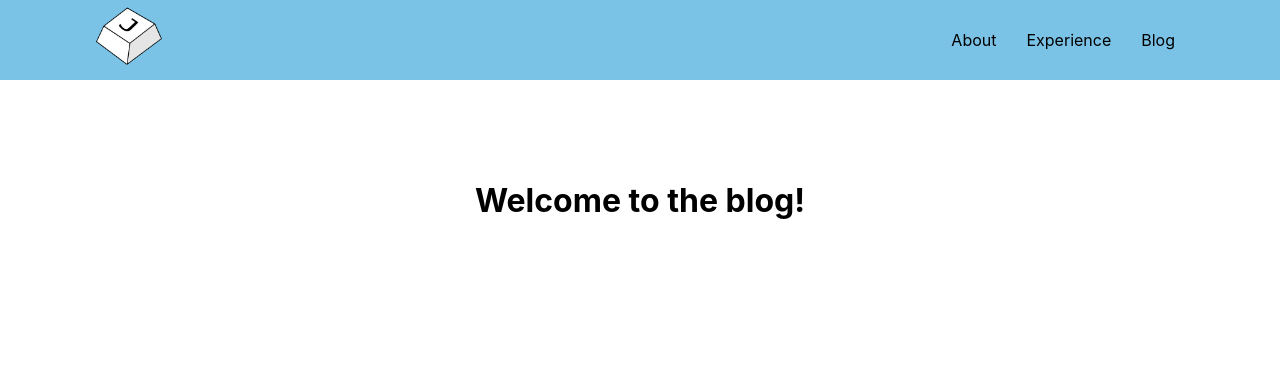
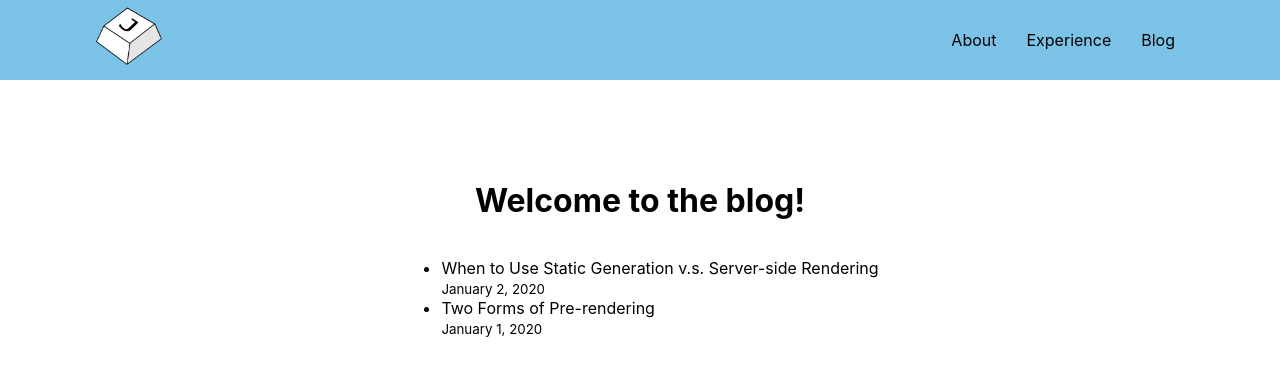
Before and after one commit to jj2021/my-personal-site, a Next.js app: page /blog in a window 1280 px wide. Shown: the top 376 px of the page. Built offline with nearby package versions, Linux system fonts and the light colour scheme.

Commit message:
Populate Blog Page
Populate blog page with a list of all posts.

```diff
--- /dev/null
+++ b/components/date.tsx
@@ -0,0 +1,6 @@
+import { parseISO, format } from 'date-fns'
+
+export default function Date({ dateString }) {
+    const date = parseISO(dateString)
+    return <time dateTime={dateString}> {format(date, 'LLLL d, yyyy')}</time>
+}
--- a/package.json
+++ b/package.json
@@ -8,6 +8,7 @@
     "start": "next start"
   },
   "dependencies": {
+    "date-fns": "^2.26.0",
     "gray-matter": "^4.0.3",
     "next": "10.0.5",
     "react": "17.0.1",
--- a/pages/blog.tsx
+++ b/pages/blog.tsx
@@ -1,8 +1,11 @@
 import Head from 'next/head'
 import styles from '../styles/blog.module.css'
 import Navigation from '../components/navigation'
+import Date from '../components/date'
+import Link from 'next/link'
+import { getSortedPostsData } from '../lib/posts'
 
-export default function Blog() {
+export default function Blog({ allPostsData }) {
   return(
     <div>
       <Head>
@@ -17,8 +20,30 @@ export default function Blog() {
           Welcome to the blog!
         </h1>
         <div>
+            <ul>
+                {allPostsData.map(({ id, data}) => (
+                    <li key={id}>
+                        <Link href={`/posts/${id}`}>
+                            <a>{data.title}</a>
+                        </Link>
+                        <br/>
+                        <small>
+                            <Date dateString={data.date} />
+                        </small>
+                    </li>
+                ))}
+            </ul>
         </div>
       </main>
     </div>
   )
 }
+
+export async function getStaticProps() {
+    const allPostsData = getSortedPostsData()
+    return {
+        props: {
+            allPostsData
+        }
+    }
+}
--- a/pages/posts/[id].tsx
+++ b/pages/posts/[id].tsx
@@ -2,13 +2,14 @@ import { GetStaticProps, GetStaticPaths } from 'next'
 import { getAllPostIds, getPostData, getSortedPostsData } from '../../lib/posts'
 import Head from 'next/head'
 import Navigation from '../../components/navigation'
+import Date from '../../components/date'
 import styles from '../../styles/post.module.css'
 
 export default function Post({ postData }) {
   return(
     <div>
       <Head>
-        <title>JJDev</title>
+        <title>{postData.title}</title>
         <link rel="icon" href="/favicon.ico" />
       </Head>
 
@@ -20,7 +21,7 @@ export default function Post({ postData }) {
         </h1>
         <div>
             <h3>{postData.id}</h3>
-            <h3>{postData.date}</h3>
+            <h3><Date dateString={postData.date}/></h3>
         </div>
         <div className={styles.article} dangerouslySetInnerHTML={{ __html: postData.contentHtml }}/>
       </main>
```
Also changed, not shown: 1 other file (tests, documents, lock files or other folders).
